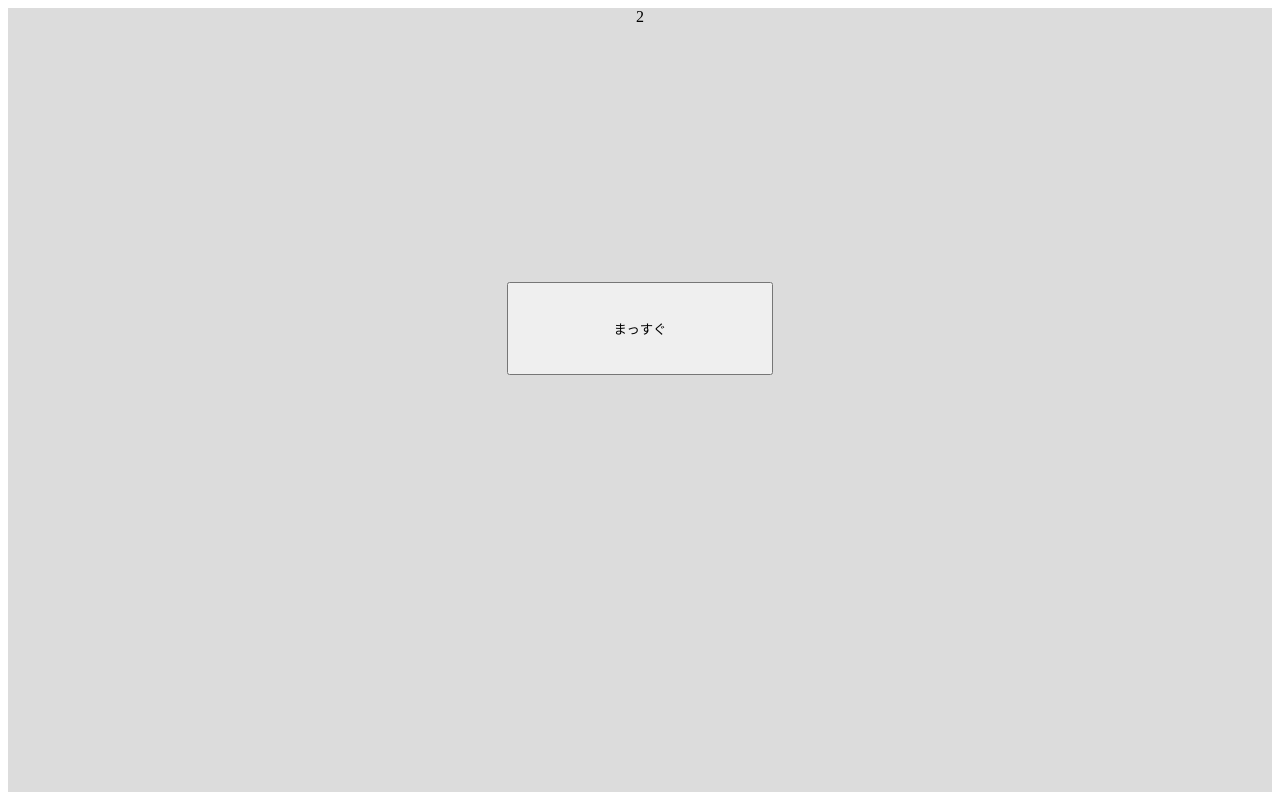
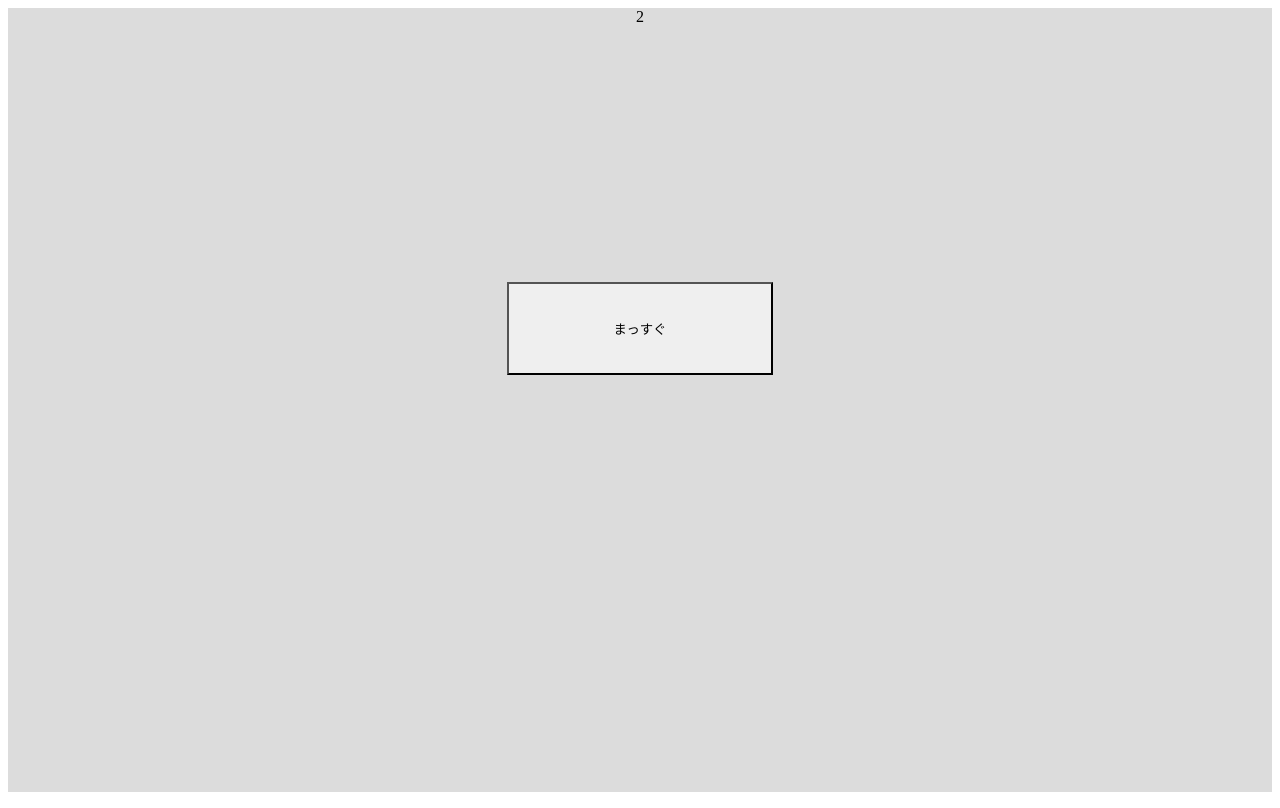
Before and after one commit to tokidrill/motokura, a Django app: page /app/hiragana in a window 1280 px wide. Run offline with Django 4.2, Linux system fonts and the light colour scheme.

Commit message:
confirmation2

```diff
--- a/src/noveltotanka/app/static/app/css/style.css
+++ b/src/noveltotanka/app/static/app/css/style.css
@@ -151,6 +151,7 @@ a {
 .one_choice {
     width: 20em;
     height: 7em;
+    -webkit-appearance: none;
 }
 
 .title {
```
